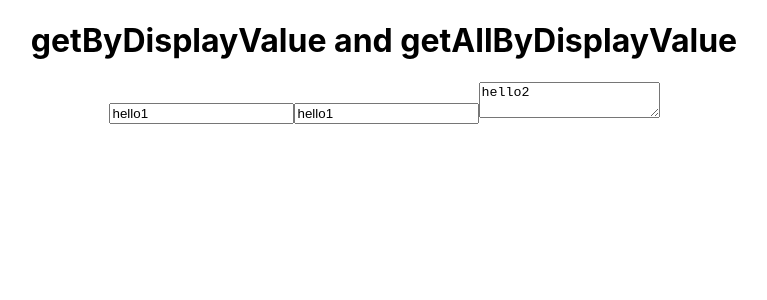
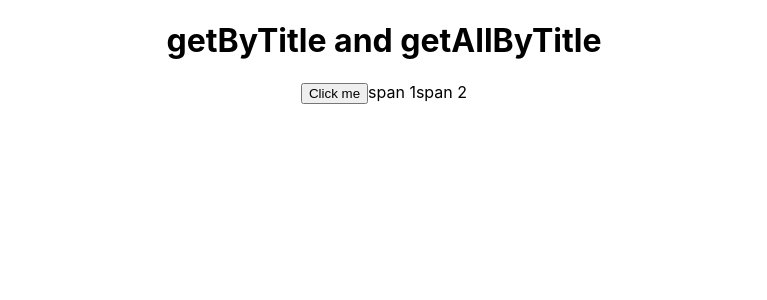
Before and after one commit to Sumanvith/blog-app, a React (Create React App) app: page / in a window 1280 px wide. Shown: the top 300 px of the page, without its empty margins (256-1023 px from the left). Built offline with nearby package versions, Linux system fonts and the light colour scheme.

Commit message:
getByTitle and getAllByTitle

```diff
--- a/src/App.js
+++ b/src/App.js
@@ -3,10 +3,10 @@ import "./App.css";
 function App() {
   return (
     <div className="App">
-      <h1>getByDisplayValue and getAllByDisplayValue</h1>
-      <input type="text" defaultValue={"hello1"}></input>
-      <input type="text" defaultValue={"hello1"}></input>
-      <textarea defaultValue={"hello2"}></textarea>
+      <h1>getByTitle and getAllByTitle</h1>
+      <button title="click me">Click me</button>
+      <span title="span tag">span 1</span>
+      <span title="span tag">span 2</span>
     </div>
   );
 }
```
Also changed, not shown: 1 other file (tests, documents, lock files or other folders).
